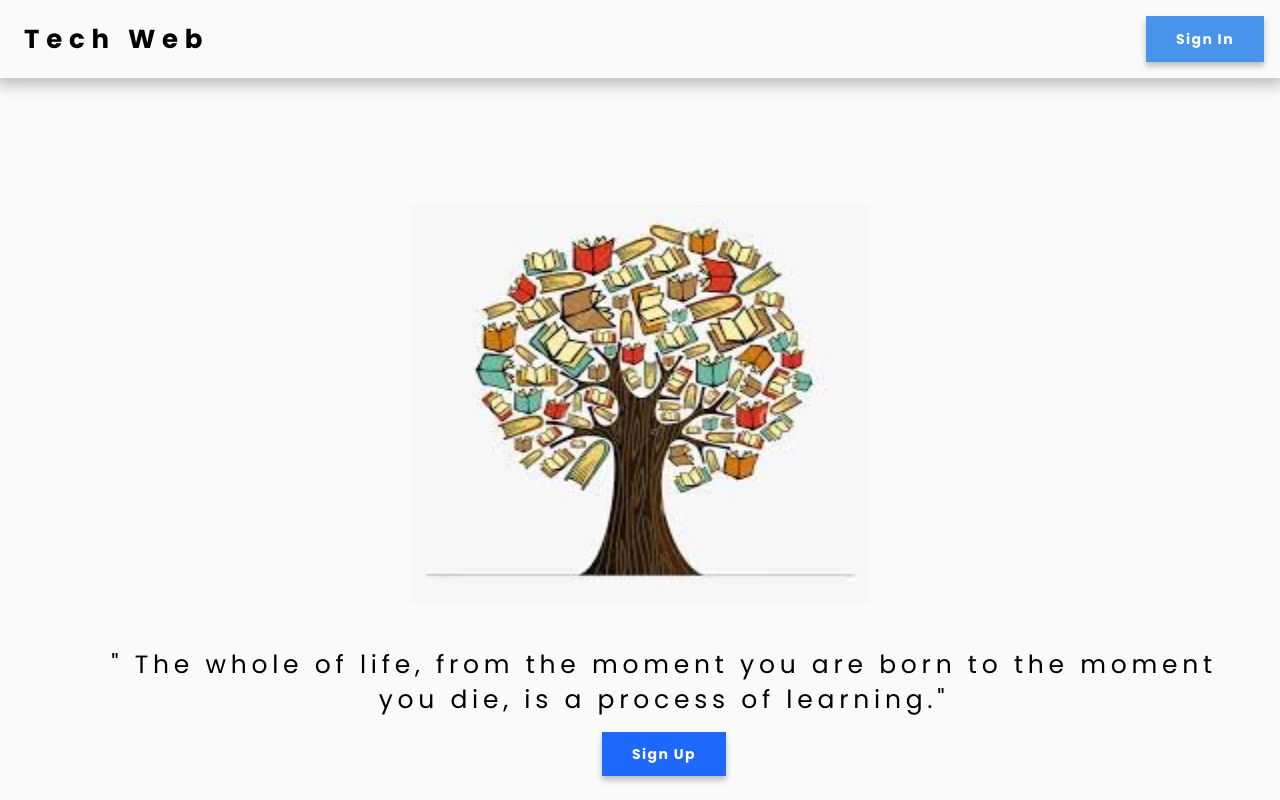
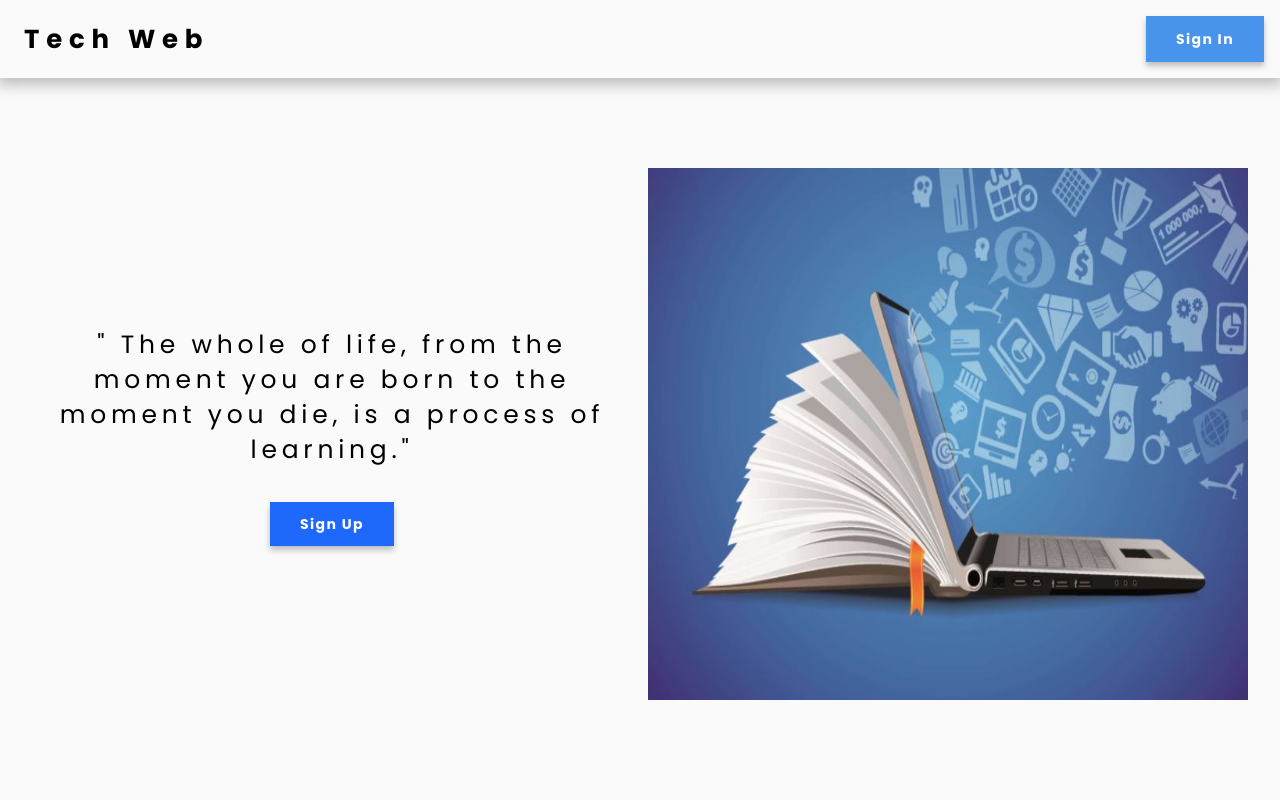
Before and after one commit to sailathatammana/lms, a React (Create React App) app: page / in a window 1280 px wide. Built offline with nearby package versions, Linux system fonts and the light colour scheme; no server answers; the database is empty.

Commit message:
Landing Page fixed

```diff
--- a/src/styles/components/landingPage.css
+++ b/src/styles/components/landingPage.css
@@ -1,7 +1,7 @@
 .landing-page img {
   width: 80%;
-  margin: 20px auto;
-  height: 60%;
+  margin: 100px auto;
+  height: 40%;
   max-width: 460px;
 }
 
@@ -17,23 +17,31 @@
 }
 
 .landing-page p {
+  margin-top: -30px;
   letter-spacing: 0.19em;
   font-size: var(--font-title-mobile);
   line-height: 35px;
   padding: var(--space-big);
+  margin-bottom: 20px;
 }
 
 @media screen and (min-width: 960px) {
   .landing-page {
+    display: grid;
+    grid-template-columns: repeat(2, 1fr);
     flex-direction: row;
     align-items: center;
+  }
+  .landing-page img {
+    width: 100%;
+    margin: 20px auto;
+    height: 80%;
+    max-width: 600px;
   }
   .landing-page:nth-child(even) {
     flex-direction: none;
   }
-  .landing-page section {
-    margin-left: 48px;
-  }
+
   .landing-page p {
     letter-spacing: 0.19em;
     font-size: var(--font-title-desktop);
```
Also changed, not shown: src/assets/Hero.jpg.
